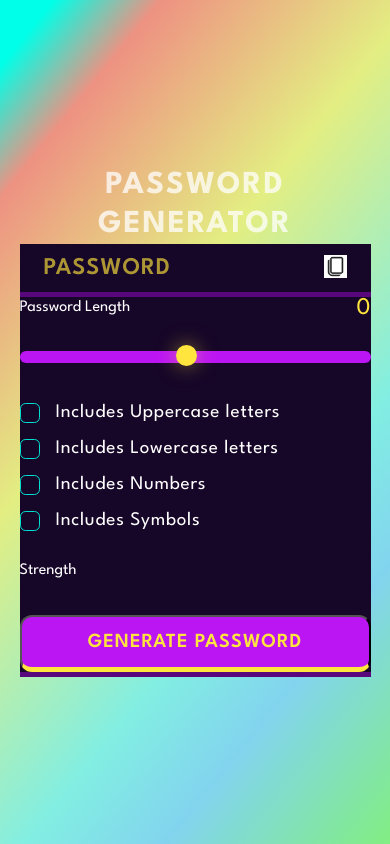
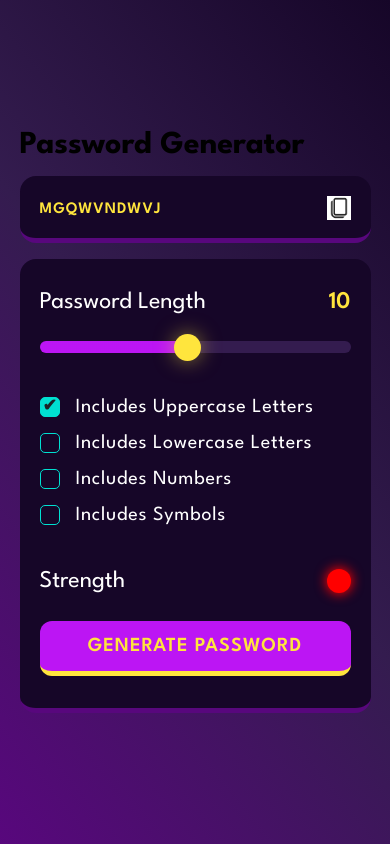
Before and after one commit to CyberChef101/Password-Generator, a plain HTML site: page index.html in a window 390 px wide. Both pictures are taken after a click on the button "GENERATE PASSWORD". Drawn offline with Linux system fonts and the light colour scheme.

Commit message:
final coomit

```diff
--- a/index.html
+++ b/index.html
@@ -4,7 +4,7 @@
     <meta charset="UTF-8">
     <meta http-equiv="X-UA-Compatible" content="IE=edge">
     <meta name="viewport" content="width=device-width, initial-scale=1.0">
-    <title>Password Generator </title>
+    <title>Password Generator</title>
     <link rel="stylesheet" href="style.css">
     <!-- fonts -->
     <link rel="preconnect" href="https://fonts.googleapis.com">
@@ -16,7 +16,7 @@
     <div class="wrapper">
         <!-- container starts -->
         <div class="container">
-            <h1 class="app-name">Password Generator</h1>
+            <h1>Password Generator</h1>
 
             <!-- display container -->
             <div class="display-container">
--- a/script.js
+++ b/script.js
@@ -1,108 +1,170 @@
-const inputSlider =document.querySelector('[data-length-slider]');
-const  lengthDisplay = document.querySelector('[data-lengthNumber]');
+// display
+const passwordDisplay = document.querySelector("[data-password-display]");
 
-const  passwordDisplay = document.querySelector('[data-passwordDisplay]');
-const  copyBtn = document.querySelector('[data-copy]');
-const  copyMsg = document.querySelector('[data-copyMsg]');
-const uppercaseCheck =document.querySelector('#uppercase');
-const lowercaseCheck =document.querySelector('#lowercase');
-const numberCheck =document.querySelector('#numbers');
-const symbolCheck =document.querySelector('#symbols');
-const  indicator = document.querySelector('[data-indicator]');
-const  generateBtn = document.querySelector('.generateBtn');
-const  allCheckBox = document.querySelectorAll('input[type=checkbox]');
-const symbols = '~@#$%^&*()_{+=|:}"?/';
+// copy password
+const copyBtn = document.querySelector("[data-copy-btn]");
+const copyMsg = document.querySelector("[data-copy-msg]");
+
+// length
+const lengthDisplay = document.querySelector("[data-length-display]");
+const lengthSlider = document.querySelector("[data-length-slider]");
+
+// checkboxes
+const uppercaseCb = document.querySelector("#uppercaseCb");
+const lowercaseCb = document.querySelector("#lowercaseCb");
+const numberCb = document.querySelector("#numberCb");
+const symbolCb = document.querySelector("#symbolCb");
+const allCheckbox = document.querySelectorAll("input[type=checkbox]");
+
+// indicator
+const indicator = document.querySelector("[data-indicator]");
+
+// generate button
+const generateButton = document.querySelector("#generateButton");
+
+// symbol
+const symbols = '~`!@#$%^&*()_-+={[}]|:;"<,>.?/';
+
 let password = "";
 let passwordLength = 10;
+
+// uppercase is checked by default. so checkCount = 1
+uppercaseCb.checked = true;
 let checkCount = 1;
-handleSlider();
-//ste strength circle color to grey
- setIndicator('#ccc');
-//set password length
+
+
+// set password length  input slider background
 function handleSlider() {
-    inputSlider.value = passwordLength;
+    lengthSlider.value = passwordLength;
     lengthDisplay.innerText = passwordLength;
 
     const min = lengthSlider.min;
     const max = lengthSlider.max;
-    lengthSlider.style.backgroundSize = ((passwordLength - min) * 100) / (max - min) + "% 100%";
+    lengthSlider.style.backgroundSize =
+      ((passwordLength - min) * 100) / (max - min) + "% 100%";
+}
 
-}
-// handleSlider();
+handleSlider();
 
 
-function setIndicator(color) {
-    indicator.style.backgroundColor = color;
-    document.getElementById("foo").style["boxShadow"] = "0 0 5px #999999";
+// handle input event on length slider
+lengthSlider.addEventListener('input', (e)=> {
+    passwordLength = e.target.value;
+    handleSlider();
+});
+
+
+// handle check-count and password-length
+allCheckbox.forEach( (checkbox) => {
+    checkbox.addEventListener('change', countCheckedCb);
+});
+
+function countCheckedCb(){
+    checkCount = 0;
+
+    allCheckbox.forEach((checkbox) => {
+        if(checkbox.checked) checkCount++;
+    });
+
+    if(passwordLength < checkCount){
+        passwordLength = checkCount;
+        handleSlider();
     }
-
-// get random integer
-function getRndInteger(){
-    return Math.floor(Math.random() * ( max - min) + min) ;
-}
-
-function generateRandomNumber() {
-    return getRndInteger(0,9);
-}
-
-function generateLowerCase () {
-    return String.fromCharCode(getRndInteger(97,123));
 }
 
 
-function generateUpperCase () {
-    return String.fromCharCode(getRndInteger(65,91));
+// copy password
+async function copyContent() {
+    try {
+        // throw error if password is empty
+        if(password === ""){
+            alert('First Generate Password to copy');
+            throw 'Failed';
         }
 
-function generateSymbols () {
-    const randNum = getRndInteger(0,symbols.length);
-    return symbols.charAt(randNum);
+        await navigator.clipboard.writeText(password);
+        copyMsg.innerText = "Copied";
     }
 
-
-function calcStrength () {
-    let hasUpper = false;
-    let hasLower = false;
-    let hasNum = false;
-    let hasSym = false;
-    if(uppercaseCheck.checked) hasUpper = true;
-    if(lowercaseCheck.checked) hasLower = true;
-    if(numberCheck.checked) hasNum = true;
-    if(symbolCheck.checked) hasSym = true;
-
-    if (hasLower && hasUpper && (hasSym || hasNum) && passwordLength>=8) {
-        setIndicator('#0f0');
-    }
-     else if ( (hasLower || hasUpper) && (hasSym || hasNum) && passwordLength >= 6 ) {
-            setIndicator('#ff0');
-     }
-     else {
-        setIndicator('#f00');
+    // catch() will only run if any error is thrown by the try block
+    catch (error) {
+      copyMsg.innerText = error;
     }
 
+    copyMsg.classList.add("active");
+    setTimeout(() => {
+      copyMsg.classList.remove("active");
+    }, 2000);
 }
+
+copyBtn.addEventListener("click", () => {
+    // if (password) copyContent();
+    copyContent();
+});
 
 
 
-async function copyContent() {
-    try {
-      await navigator.clipboard.writeText(passwordDisplay.value);
-       copyMsg.innerText = "Copied";
-      /* Resolved - text copied to clipboard successfully */
-    } catch (err) {
-      copyMsg.innerText = "Failed";
-      /* Rejected - text failed to copy to the clipboard */
-    }
-    copyMsg.classList.add("active");
-
-    setTimeout( () => {
-        copyMsg.classList.remove("active");
-
-        },2000);
+// genarate any random no. b/w min and max(exclusive)
+function getRandomInteger(min, max) {
+    return Math.floor(Math.random() * (max - min)) + min;
 }
 
-  function shufflePassword(array) {
-    //fisher Yates Method
+// generate any random no. b/w 0- 9
+function generateNumber(){
+    return getRandomInteger(1, 10);
+}
+
+// The ASCII value of the lowercase alphabet is from 97 to 122.
+// generate any random lowercase b/w a - z
+function generateLowercase(){
+   return String.fromCharCode(getRandomInteger(97, 123));
+}
+
+// ASCII value of the uppercase alphabet is from 65 to 90.
+// generate any random uppercase b/w A - Z
+function generateUppercase(){
+    return String.fromCharCode(getRandomInteger(65, 91));
+}
+
+// generate any random symbol from index 0 - 39
+function generateSymbol(){
+    const randomIndex = getRandomInteger(0, symbols.length);
+    return symbols.charAt(randomIndex);
+}
+
+// calculate password strength
+// set Indicator
+function setIndicator(color){
+    indicator.style.backgroundColor = color;
+    indicator.style.boxShadow = `0px 0px 12px 1px ${color}`;
+}
+
+setIndicator("#ccc");
+
+function calcStrength(){
+    let hasUpper = false;
+    let hasLower = false;
+    let hasNumber = false;
+    let hasSymbol = false;
+
+    if(uppercaseCb.checked) hasUpper = true;
+    if(lowercaseCb.checked) hasLower = true;
+    if(numberCb.checked) hasNumber = true;
+    if(symbolCb.checked) hasSymbol = true;
+
+    if(hasUpper && hasLower && (hasNumber || hasSymbol) && passwordLength >= 8){
+        setIndicator("#0f0");
+    }
+    else if((hasUpper || hasLower) && (hasNumber || hasSymbol) && passwordLength >= 6){
+        setIndicator("#ff0");
+    }
+    else{
+        setIndicator("#f00");
+    }
+}
+
+// Shuffle the array randomly - Fisher Yates algorithm
+function shuffleArray(array) {
     for (let i = array.length - 1; i > 0; i--) {
       // find out random j
       const j = Math.floor(Math.random() * (i + 1));
@@ -115,109 +177,52 @@ async function copyContent() {
     // array.forEach((el) => (str += el));
     str = array.join("");
     return str;
-
 }
 
-function handleCheckBoxChange() {
-    checkCount = 0;
-    allCheckBox.forEach( (checkbox) => {
-        if(checkbox.checked)
-        checkCount++;
-    });
-
-    //special condition
-    if(passwordLength < checkCount){
-        passwordLength = checkCount;
-        handleSlider();
-    }
+// Handle generate password
+function generatePassword(){
+    // none of the checkboxes are selected
+    if(checkCount <= 0){
+        alert('Atleast check one checkbox');
+        return;
     }
 
-allCheckBox.forEach((checkbox) => {
-    checkbox.addEventListener('change', handleCheckBoxChange);
-})
-
-
-inputSlider.addEventListener('input',(e) => {
-    passwordLength = e.target.value;
-    handleSlider();
-
-})
-
-copyBtn.addEventListener('click' , () => {
-    if(passwordDisplay.value)
-      copyContent();
-})
-
-
-generateBtn.addEventListener('click' , () => {
-        //none of the check box are selected
-        if(checkCount <= 0) return;
-
-        if(passwordLength < checkCount) {
+    // password-length should be >= selected no. of checkbox
+    if (passwordLength < checkCount) {
         passwordLength = checkCount;
         handleSlider();
     }
 
-        //let's start to the new journey
+    // remove the previous password
+    if (password.length) password = "";
 
-        //remove old password
-        password = "";
+    let checkedCbArray = [];
 
-        //add stuff mentioned by checkbox
-        // if(uppercaseCheck.checked) {
-        //     password += generateUpperCase();
-        // }
+    // add selected checkbox functions to an array
+    if(uppercaseCb.checked) checkedCbArray.push(generateUppercase);
+    if(lowercaseCb.checked) checkedCbArray.push(generateLowercase);
+    if(numberCb.checked) checkedCbArray.push(generateNumber);
+    if(symbolCb.checked) checkedCbArray.push(generateSymbol);
 
-        // if(lowercaseCheck.checked) {
-        //     password += generateLowerCase();
-        // }
-
-        // if(numbersCheck.checked) {
-        //     password += generateRandomNumber();
-        // }
-
-        // if(symbolCheck.checked) {
-        //     password += generateSymbols();
-        // }
-
-        let funcArr = [];
-        if(uppercaseCheck.checked){
-            funcArr.push(generateUpperCase);
+    // add the required characters - compulsory addition
+    for(let i=0; i < checkedCbArray.length; i++){
+        password += checkedCbArray[i]();
     }
 
-        if(lowercaseCheck.checked){
-            funcArr.push(generateLowerCase);
+    // adding random characters till the password length - remaining addition
+    for(let i=0; i < (passwordLength - checkedCbArray.length); i++){
+        let randomIndex = getRandomInteger(0, checkedCbArray.length);
+        password += checkedCbArray[randomIndex]();
     }
 
-        if(numberCheck.checked){
-            funcArr.push(generateRandomNumber);
+    // shuffle the newly created pass.
+    password = shuffleArray(Array.from(password));
+    passwordDisplay.value = password;
+    console.log('password :', password);
+
+
+    // calculate strength
+    calcStrength();
 }
 
-        if(symbolCheck.checked){
-            funcArr.push(generateSymbols);
-        }
-
-        //compulsory addition
-        for(let i=0;i<funcArr.length;i++) {
-            password += funcArr[i]();
-
-        }
-
-        //remaining addition
-        for(let i=0;i<passwordLength-funcArr.length;i++) {
-            let ranIndex = getRndInteger(0, funcArr.length);
-            password += funcArr[ranIndex]();
-        }
-
-        //shuffle the password
-        password = shufflePassword(Array.from(password));
-
-        //show in UI
-        passwordDisplay.value = password;
-
-        //calculate Strength
-        calcStrength();
-
-
-
-});
+generateButton.addEventListener('click', generatePassword);
--- a/style.css
+++ b/style.css
@@ -1,9 +1,3 @@
-*,*::before,*::after{
-    padding:0;
-    margin: 0;
-    box-sizing: border-box;
-    font-family: 'League Spartan',sans-serif;
-}
 :root {
     --dk-violet: hsl(268, 75%, 9%);
     --lt-violet: hsl(268, 47%, 21%);
@@ -17,22 +11,47 @@
     --dk-text: hsl(198, 20%, 13%);
 }
 
+*{
+    margin: 0;
+    padding: 0;
+    box-sizing: border-box;
+    font-family: 'League Spartan', sans-serif;
+}
+
+html{
+    font-size: 62.5%;
+}
+
+body{
+    font-size: 1.6rem;
+}
+
+a{
+    text-decoration: none;
+    color: inherit;
+}
+
+/* wrapper */
 .wrapper{
     width: 100vw;
     min-height: 100vh;
     display: flex;
     justify-content: center;
     align-items: center;
-    background: linear-gradient(309deg, rgba(130, 238, 130, 1) 0%, rgba(130, 212, 238, 1) 21%, rgba(130, 238, 226, 1) 34%, rgba(227, 238, 130, 1) 61%, rgba(238, 146, 130, 1) 85%, rgba(0, 255, 232, 1) 95%);
+    background: linear-gradient(231deg, rgba(22, 6, 40, 1) 0%,
+     rgba(52, 28, 79, 1) 50%,
+     rgba(88, 7, 125, 1) 100%);
 }
 
-.container {
-    width:90%;
-    max-width: 450px;
+.container{
+    width: 90%;
+    max-width: 45rem;
 }
 
-h1 {
-    color:var(--pl-white);
+.app-name{
+    font-size: 3.2rem;
+    font-weight: 600;
+    color: var(--pl-white);
     opacity: 0.75;
     text-transform: uppercase;
     letter-spacing: 2px;
@@ -40,195 +59,130 @@ h1 {
     line-height: 1.2;
 }
 
+/* display container */
 .display-container{
-    position: relative;
-    background-color:var(--dk-violet);
-    border-radius:1 rem  ;
-    border-bottom: 0.35rem solid var(--lt-violet2);
-    margin: 1 rem 0;
+    display: flex;
+    justify-content: space-between;
+    align-items: center;
+    background-color: var(--dk-violet);
+    padding: 2.5rem 2.5rem 2rem;
+    border-radius: 1.6rem;
+    border-bottom: 0.5rem solid var(--lt-violet2);
+    margin: 1.6rem 0;
 }
-.display {
+
+input.display{
     width: 100%;
     font-size: 2.4rem;
     font-weight: 600;
     color: var(--vb-yellow);
     background: transparent;
-    line-height: 3rem;
+    /* line-height: 3rem; */
     letter-spacing: 1px;
     border: none;
     outline: none;
 }
 
-.display::placeholder {
-    position: absolute;
-    top: 50%;
-    left :1.5rem;
-    font-size:1.5rem;
-    line-height: 30px;
+input.display::placeholder{
     color: var(--vb-yellow);
-    opacity:0.65 ;
     text-transform: uppercase;
-    transform: translateY(-50%);
-
-}
-.display-container button{
-    position: absolute;
-    top: 50%;
-    right: 1.5rem;
-    transform: translateY(-50%);
-
-}
-
-.input-container {
-    width: 100%;
-    background-color: var(--dk-violet);
-    border-radius: 1 rem;
-    border-bottom: 0.35rem solid var(--lt-violet2);
-
-}
-
-.length-container {
-    display: flex;
-    justify-content:space-between;
-    align-items: center;
-
-}
-.length-container p:nth-child(1) {
-    color: var(--pl-white);
-    font-size: 1.5 rem;
-}
-
-.length-container p:nth-child(2) {
-    color: var(--vb-yellow);
-    font-size:1.5rem;
-}
-
-.strength-container {
-    display: flex;
-    justify-content: space-between;
-    align-items: center;
-    margin-top:1.75rem;
-    margin-bottom: 2rem;
-}
-
-.strength-container p{
-    color: var(--pl-white);
-    font-size: 1.5 rem;
-}
-
-.indicator {
-    width:1.5rem;
-    height:1.5rem;
-    border-radius:50%;
+    opacity: 0.65;
 }
 
 button.copy-btn{
+    border: none;
+    outline: none;
     background: transparent;
-    border:none;
-    outline: none;
+    /* all: unset; */
+    cursor: pointer;
+    position: relative;
 }
 
-/* button.copy-btn .copy-img{
+button.copy-btn .copy-img{
     width: 2.4rem;
     height: 2.4rem;
-} */
+}
 
- .copy-tooltip{
+button.copy-btn .copy-tooltip{
     position: absolute;
-    top: -35px;
-    left: -25px;
+    top: -3.7rem;
+    left: -3rem;
     color: var(--vb-yellow);
     background-color: var(--vb-violet2);
-    font-size: 1.25rem;
-    padding: 5px 10px;
-    border-radius: 1rem;
+    font-size: 2rem;
+    padding: 0.5rem 1rem;
+    border-radius: 1.6rem;
     transform-origin: bottom;
     transition: all 250ms ease-in-out;
     opacity: 0;
     transform: scale(0);
 }
 
- .copy-tooltip.active{
+button.copy-btn .copy-tooltip.active{
     opacity: 1;
     transform: scale(1);
 }
 
-
-#generateButton{
-    width: 100%;
-    padding: 1rem 0;
-    background-color: var(--vb-violet);
-    text-align: center;
-    border-radius:0.75rem;
-    border-bottom: 0.35rem solid var(--vb-yellow);
-    text-transform: uppercase;
-    letter-spacing: 1px;
-    color: var(--vb-yellow);
-    font-weight: 600;
-    font-size: 1.25rem;
+/* input container */
+.input-container{
+    padding: 3.2rem;
+    color: var(--pl-white);
+    background-color: var(--dk-violet);
+    border-bottom: 0.5rem solid var(--lt-violet2);
+    border-radius: 1.6rem;
+    display: flex;
+    flex-direction: column;
+    gap: 2.8rem;
 }
 
-.checkbox-container{
+/* length container */
+.length-container{
     display: flex;
+    justify-content: space-between;
     align-items: center;
-    margin: 1rem 0;
-    gap: 0 1rem;
-}
-.checkbox-container input{
-    appearance: none;
-    width:20px;
-    height:20px;
-    border: 1px solid var(--vb-cyan );
-    color: var(--vb-cyan);
-    cursor: pointer;
-    position: relative;
-    border-radius: 0.35rem;
 }
 
-.checkbox-container input:checked{
-    background-color: var(--vb-cyan) ;
-}
-.checkbox-container input:checked::before{
-    content: '✓';
-    position: absolute;
-    color: var(--dk-text);
-    font-size:1.05rem;
-    font-weight: 600;
-    left:50%;
-    top: -3.5px;
-    transform:translateX(-50%) translateY(8%);
+.length-container p:first-child{
+    font-size: 2.4rem;
 }
 
-.checkbox-container label {
-    color: var(--pl-white);
-    font-size: 1.2rem;
-    letter-spacing:0.75px ;
+.length-container p:last-child{
+    font-size: 2.4rem;
+    font-weight: 600;
+    color: var(--vb-yellow);
 }
 
-.slider {
+/* slider */
+.slider{
     appearance: none;
     width: 100%;
-    height: 0.75rem;
+    height: 1.2rem;
+    border-radius: 1.6rem;
+    border: none;
+    outline: none;
     cursor: pointer;
-    background-color: var(--lt-violet);
-    border-radius: 1rem;
-    margin-top: 2rem;
-    margin-bottom: 1.5rem;
+    background: var(--lt-violet);
     background-image: linear-gradient(var(--vb-violet), var(--vb-violet));
     background-repeat: no-repeat;
-    border:none;
-    outline: none;
-    z-index: -1;
+    /* background-size: 50%; */
+    position: relative;
+    z-index: 1;
 }
+
+/*
+.slider:focus{
+    outline: 0.3rem solid var(--vb-yellow);
+    border: 0.3rem solid var(--vb-yellow);
+} */
 
 .slider::-webkit-slider-thumb{
     appearance: none;
-    width: 1.35rem;
-    height: 1.35rem;
+    width: 3.2rem;
+    height: 3.2rem;
     border-radius: 50%;
     background: var(--vb-yellow);
     cursor: pointer;
-    margin-top: -3px;
+    /* margin-top: -3px; */
     /*You need to specify a margin in Chrome, but in Firefox and IE it is automatic */
     box-shadow: 0px 0px 20px 0px rgba(255, 229, 61, 0.50);
     transition: all 100ms ease-in;
@@ -236,13 +190,170 @@ button.copy-btn{
     z-index: 10;
 }
 
-.slider:focus {
-    border: 3px solid var(--vb-yellow);
-    z-index: -1;
-}
-.slider::-webkit-slider-thumb:hover{
+.slider::-webkit-slider-thumb:hover {
     outline: 2px solid var(--vb-yellow);
     background-color: var(--dk-violet);
-    box-shadow: 0px 0px 25px 5px rgba(255,229,61,0.83);
+    box-shadow: 0px 0px 25px 2px rgba(255, 229, 61, 0.80);
+}
 
+.slider::-moz-range-thumb {
+    appearance: none;
+    width: 3.2rem;
+    height: 3.2rem;
+    border-radius: 50%;
+    background: var(--vb-yellow);
+    cursor: pointer;
+    /* margin-top: -3px; */
+    /*You need to specify a margin in Chrome, but in Firefox and IE it is automatic */
+    box-shadow: 0px 0px 20px 0px rgba(255, 229, 61, 0.50);
+    transition: all 100ms ease-in;
+    position: relative;
+    z-index: 10;
 }
+
+.slider::-moz-range-thumb:hover {
+    outline: 2px solid var(--vb-yellow);
+    background-color: var(--dk-violet);
+    box-shadow: 0px 0px 25px 2px rgba(255, 229, 61, 0.80);
+}
+
+/* checkboxes */
+.checkbox-container{
+    display: flex;
+    align-items: center;
+    column-gap: 1.6rem;
+    margin: 1.6rem 0;
+}
+
+.checkbox-container input[type="checkbox"]{
+    appearance: none;
+    width: 2rem;
+    height: 2rem;
+    border: 0.1rem solid var(--vb-cyan);
+    border-radius: 0.5rem;
+    cursor: pointer;
+    position: relative;
+}
+
+.checkbox-container input[type="checkbox"]:checked{
+    background-color: var(--vb-cyan);
+}
+
+/* tick symbol */
+.checkbox-container input[type="checkbox"]:checked::before{
+    /* \2713 */
+    content: '✔';
+    position: absolute;
+    top: -0.35rem;
+    left: 50%;
+    transform: translateX(-50%);
+    color: var(--dk-text);
+    font-size: 1.7rem;
+    font-weight: 600;
+}
+
+.checkbox-container label{
+    font-size: 2rem;
+    text-transform: capitalize;
+    letter-spacing: 0.75px;
+}
+
+/* strength container */
+.strength-container{
+    display: flex;
+    justify-content: space-between;
+    align-items: center;
+}
+
+.strength-container p{
+    font-size: 2.4rem;
+}
+
+.strength-container .indicator{
+    width: 2.4rem;
+    height: 2.4rem;
+    border-radius: 50%;
+    transition: all 250ms ease-in-out;
+}
+
+/* generate button */
+#generateButton{
+    width: 100%;
+    font-size: 2rem;
+    font-weight: 600;
+    padding: 1.6rem 0;
+    border: none;
+    border-radius: 1.2rem;
+    border-bottom: 0.5rem solid var(--vb-yellow);
+    color: var(--vb-yellow);
+    background-color: var(--vb-violet);
+    text-transform: uppercase;
+    letter-spacing: 0.1rem;
+}
+
+
+/* media queries */
+@media (max-width: 450px){
+    .app-name{
+        font-size: 2.5rem;
+    }
+
+    .display-container{
+        padding: 2rem 2.5rem 1.5rem;
+    }
+
+    input.display{
+        font-size: 2rem;
+    }
+
+    .slider::-webkit-slider-thumb{
+        width: 2.7rem;
+        height: 2.7rem;
+    }
+
+    .slider::-moz-range-thumb {
+        width: 2.7rem;
+        height: 2.7rem;
+    }
+
+    .slider::-webkit-slider-thumb:hover {
+        box-shadow: 0px 0px 10px 4px rgba(255, 229, 61, 0.80);
+    }
+
+    .slider::-moz-range-thumb:hover {
+        box-shadow: 0px 0px 10px 4px rgba(255, 229, 61, 0.80);
+    }
+}
+
+@media (max-width: 390px){
+    .display-container{
+        padding-left: 2rem;
+        padding-right: 2rem;
+    }
+
+    .input-container{
+        padding-left: 2rem;
+        padding-right: 2rem;
+    }
+
+    input.display{
+        font-size: 1.6rem;
+    }
+}
+
+@media (max-width: 350px){
+    .app-name{
+        font-size: 2rem;
+    }
+    .checkbox-container label {
+        font-size: 1.7rem;
+    }
+
+    input.display{
+        font-size: 1.4rem;
+    }
+
+    #generateButton {
+        font-size: 1.7rem;
+    }
+}
```
Lines whose indentation alone changed are shown as unchanged.
